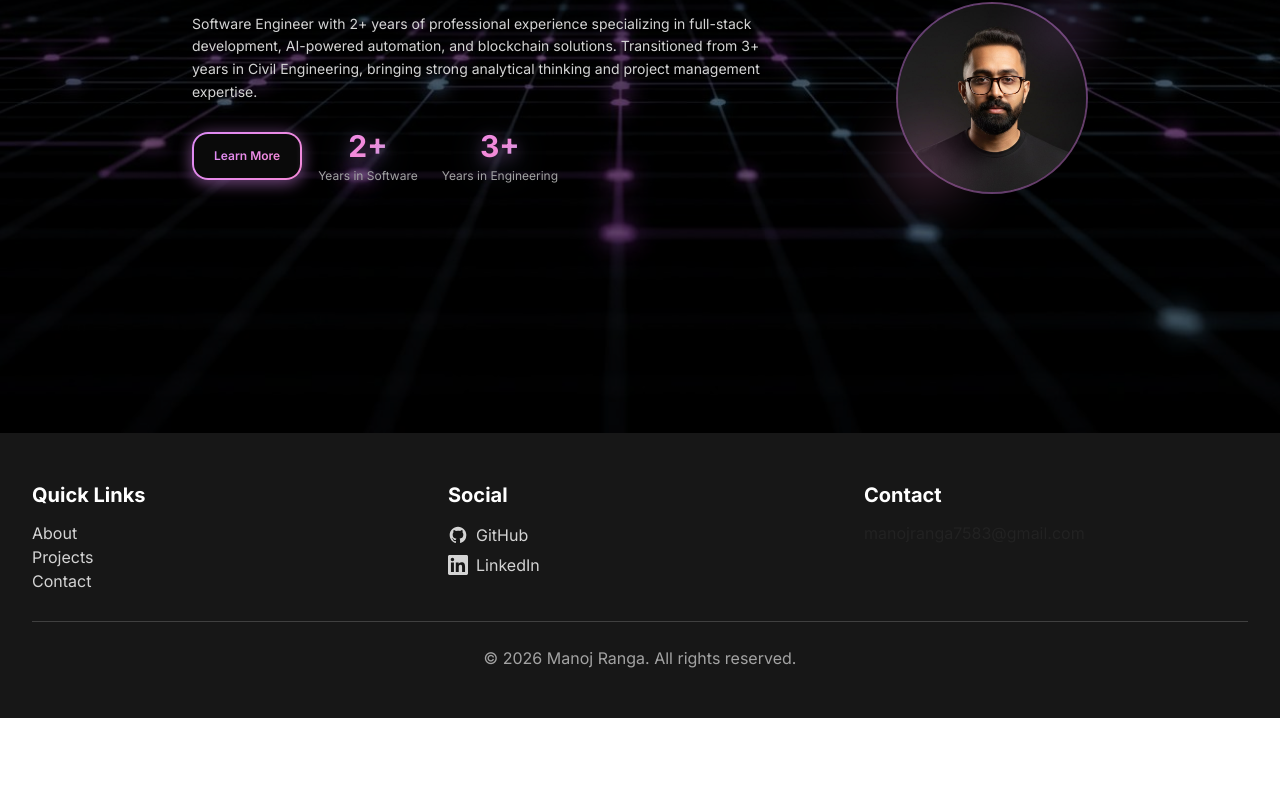
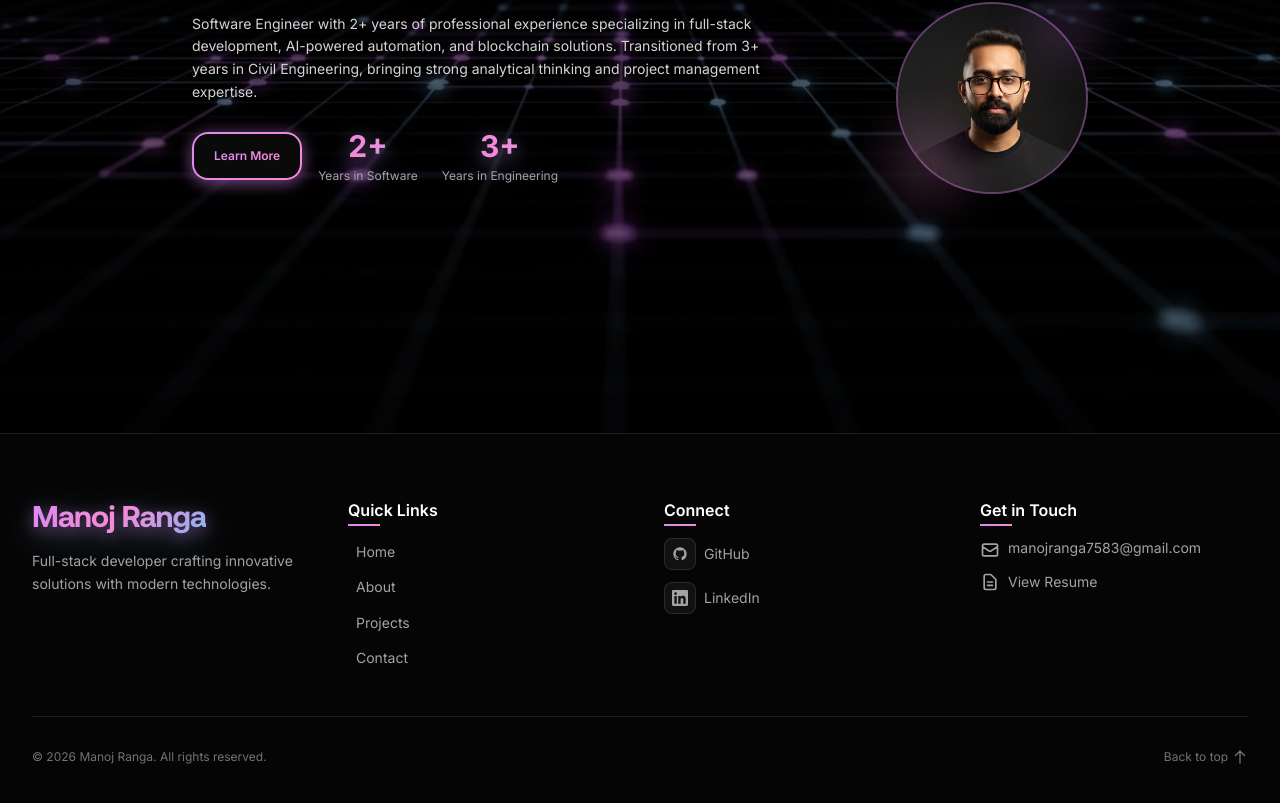
Before and after one commit to kgmanojranga/portfolio-manojranga, a React (Vite) app in the folder client/: page / in a window 1280 px wide. Shown: the part 1117-1920 px from the top of the page. Before the commit the page ends 1835 px from the top, so only its background shows below. Built offline with nearby package versions, Linux system fonts and the light colour scheme.

Commit message:
chore: updating Footer.tsx

```diff
--- a/client/src/components/layout/Footer.tsx
+++ b/client/src/components/layout/Footer.tsx
@@ -9,51 +9,91 @@ const Footer = () => {
   const { name } = portfolioData.about;
 
   return (
-    <footer className="bg-neutral-800 dark:bg-neutral-900 text-white mt-auto">
-      <Container className="py-8 sm:py-12">
-        <div className="grid grid-cols-1 sm:grid-cols-2 lg:grid-cols-3 gap-8">
+    <footer className="relative bg-neutral-950 text-white mt-auto border-t border-white/10">
+      {/* Background gradient */}
+      <div className="absolute inset-0 bg-gradient-to-b from-neutral-900/50 to-neutral-950 -z-10" />
+
+      <Container className="py-12 md:py-16">
+        {/* Main footer content */}
+        <div className="grid grid-cols-1 sm:grid-cols-2 lg:grid-cols-4 gap-8 md:gap-12">
+          {/* Brand Section */}
+          <div className="sm:col-span-2 lg:col-span-1">
+            <Link
+              to={ROUTES.HOME}
+              className="inline-block mb-4 group"
+            >
+              <h3 className="text-gradient font-aeonik text-2xl md:text-3xl font-bold tracking-tight transition-all duration-300 group-hover:scale-105">
+                {name}
+              </h3>
+            </Link>
+            <p className="text-neutral-400 text-sm leading-relaxed max-w-xs">
+              Full-stack developer crafting innovative solutions with modern technologies.
+            </p>
+          </div>
+
+          {/* Quick Links */}
           <div>
-            <h3 className="text-lg sm:text-xl font-bold mb-4">Quick Links</h3>
-            <ul className="space-y-2">
+            <h3 className="text-white font-semibold text-base mb-4 relative inline-block">
+              Quick Links
+              <span className="absolute -bottom-1 left-0 w-8 h-0.5 bg-gradient-to-r from-wave-primary to-wave-secondary" />
+            </h3>
+            <ul className="space-y-3">
+              <li>
+                <Link
+                  to={ROUTES.HOME}
+                  className="text-neutral-400 hover:text-wave-primary transition-colors duration-200 text-sm inline-flex items-center gap-2 group"
+                >
+                  <span className="w-0 h-px bg-wave-primary transition-all duration-200 group-hover:w-3" />
+                  Home
+                </Link>
+              </li>
               <li>
                 <Link
                   to={ROUTES.ABOUT}
-                  className="text-neutral-300 hover:text-white transition-colors"
+                  className="text-neutral-400 hover:text-wave-primary transition-colors duration-200 text-sm inline-flex items-center gap-2 group"
                 >
+                  <span className="w-0 h-px bg-wave-primary transition-all duration-200 group-hover:w-3" />
                   About
                 </Link>
               </li>
               <li>
                 <Link
                   to={ROUTES.PROJECTS}
-                  className="text-neutral-300 hover:text-white transition-colors"
+                  className="text-neutral-400 hover:text-wave-primary transition-colors duration-200 text-sm inline-flex items-center gap-2 group"
                 >
+                  <span className="w-0 h-px bg-wave-primary transition-all duration-200 group-hover:w-3" />
                   Projects
                 </Link>
               </li>
               <li>
                 <Link
                   to={ROUTES.CONTACT}
-                  className="text-neutral-300 hover:text-white transition-colors"
+                  className="text-neutral-400 hover:text-wave-primary transition-colors duration-200 text-sm inline-flex items-center gap-2 group"
                 >
+                  <span className="w-0 h-px bg-wave-primary transition-all duration-200 group-hover:w-3" />
                   Contact
                 </Link>
               </li>
             </ul>
           </div>
 
+          {/* Social Links */}
           <div>
-            <h3 className="text-lg sm:text-xl font-bold mb-4">Social</h3>
-            <ul className="space-y-2">
+            <h3 className="text-white font-semibold text-base mb-4 relative inline-block">
+              Connect
+              <span className="absolute -bottom-1 left-0 w-8 h-0.5 bg-gradient-to-r from-wave-primary to-wave-secondary" />
+            </h3>
+            <ul className="space-y-3">
               <li>
                 <a
                   href={github}
                   target="_blank"
                   rel="noopener noreferrer"
-                  className="text-neutral-300 hover:text-white transition-colors inline-flex items-center gap-2"
+                  className="text-neutral-400 hover:text-wave-primary transition-all duration-200 text-sm inline-flex items-center gap-2 group"
                 >
+                  <span className="w-8 h-8 rounded-lg bg-white/5 border border-white/10 group-hover:border-wave-primary/50 flex items-center justify-center transition-all duration-300 group-hover:scale-110">
                     <svg
-                    className="w-5 h-5"
+                      className="w-4 h-4"
                       fill="currentColor"
                       viewBox="0 0 24 24"
                     >
@@ -63,6 +103,7 @@ const Footer = () => {
                         clipRule="evenodd"
                       />
                     </svg>
+                  </span>
                   GitHub
                 </a>
               </li>
@@ -71,38 +112,98 @@ const Footer = () => {
                   href={linkedin}
                   target="_blank"
                   rel="noopener noreferrer"
-                  className="text-neutral-300 hover:text-white transition-colors inline-flex items-center gap-2"
+                  className="text-neutral-400 hover:text-wave-primary transition-all duration-200 text-sm inline-flex items-center gap-2 group"
                 >
+                  <span className="w-8 h-8 rounded-lg bg-white/5 border border-white/10 group-hover:border-wave-primary/50 flex items-center justify-center transition-all duration-300 group-hover:scale-110">
                     <svg
-                    className="w-5 h-5"
+                      className="w-4 h-4"
                       fill="currentColor"
                       viewBox="0 0 24 24"
                     >
                       <path d="M20.447 20.452h-3.554v-5.569c0-1.328-.027-3.037-1.852-3.037-1.853 0-2.136 1.445-2.136 2.939v5.667H9.351V9h3.414v1.561h.046c.477-.9 1.637-1.85 3.37-1.85 3.601 0 4.267 2.37 4.267 5.455v6.286zM5.337 7.433c-1.144 0-2.063-.926-2.063-2.065 0-1.138.92-2.063 2.063-2.063 1.14 0 2.064.925 2.064 2.063 0 1.139-.925 2.065-2.064 2.065zm1.782 13.019H3.555V9h3.564v11.452zM22.225 0H1.771C.792 0 0 .774 0 1.729v20.542C0 23.227.792 24 1.771 24h20.451C23.2 24 24 23.227 24 22.271V1.729C24 .774 23.2 0 22.222 0h.003z" />
                     </svg>
+                  </span>
                   LinkedIn
                 </a>
               </li>
             </ul>
           </div>
 
-          <div className="sm:col-span-2 lg:col-span-1">
-            <h3 className="text-lg sm:text-xl font-bold mb-4">Contact</h3>
-            <p className="text-neutral-300">
+          {/* Contact */}
+          <div>
+            <h3 className="text-white font-semibold text-base mb-4 relative inline-block">
+              Get in Touch
+              <span className="absolute -bottom-1 left-0 w-8 h-0.5 bg-gradient-to-r from-wave-primary to-wave-secondary" />
+            </h3>
+            <div className="space-y-3">
               <a
                 href={`mailto:${email}`}
-                className="hover:text-white transition-colors break-all"
+                className="group inline-flex items-start gap-2 text-neutral-400 hover:text-wave-primary transition-colors duration-200"
               >
-                {email}
+                <svg
+                  className="w-5 h-5 mt-0.5 flex-shrink-0"
+                  fill="none"
+                  stroke="currentColor"
+                  viewBox="0 0 24 24"
+                >
+                  <path
+                    strokeLinecap="round"
+                    strokeLinejoin="round"
+                    strokeWidth={2}
+                    d="M3 8l7.89 5.26a2 2 0 002.22 0L21 8M5 19h14a2 2 0 002-2V7a2 2 0 00-2-2H5a2 2 0 00-2 2v10a2 2 0 002 2z"
+                  />
+                </svg>
+                <span className="text-sm break-all">{email}</span>
               </a>
-            </p>
+              <Link
+                to={ROUTES.RESUME}
+                className="inline-flex items-center gap-2 text-sm text-neutral-400 hover:text-wave-primary transition-colors duration-200"
+              >
+                <svg
+                  className="w-5 h-5"
+                  fill="none"
+                  stroke="currentColor"
+                  viewBox="0 0 24 24"
+                >
+                  <path
+                    strokeLinecap="round"
+                    strokeLinejoin="round"
+                    strokeWidth={2}
+                    d="M9 12h6m-6 4h6m2 5H7a2 2 0 01-2-2V5a2 2 0 012-2h5.586a1 1 0 01.707.293l5.414 5.414a1 1 0 01.293.707V19a2 2 0 01-2 2z"
+                  />
+                </svg>
+                View Resume
+              </Link>
+            </div>
           </div>
         </div>
 
-        <div className="border-t border-neutral-700 mt-8 pt-6 text-center">
-          <p className="text-sm sm:text-base text-neutral-400">
+        {/* Bottom bar */}
+        <div className="border-t border-white/10 mt-12 pt-8 flex flex-col sm:flex-row justify-between items-center gap-4">
+          <p className="text-xs text-neutral-500 text-center sm:text-left">
             &copy; {currentYear} {name}. All rights reserved.
           </p>
+          <div className="flex items-center gap-6 text-xs text-neutral-500">
+            <button
+              onClick={() => window.scrollTo({ top: 0, behavior: 'smooth' })}
+              className="hover:text-wave-primary transition-colors duration-200 inline-flex items-center gap-1 group"
+            >
+              Back to top
+              <svg
+                className="w-4 h-4 transition-transform duration-200 group-hover:-translate-y-0.5"
+                fill="none"
+                stroke="currentColor"
+                viewBox="0 0 24 24"
+              >
+                <path
+                  strokeLinecap="round"
+                  strokeLinejoin="round"
+                  strokeWidth={2}
+                  d="M5 10l7-7m0 0l7 7m-7-7v18"
+                />
+              </svg>
+            </button>
+          </div>
         </div>
       </Container>
     </footer>
```
Lines whose indentation alone changed are shown as unchanged.
